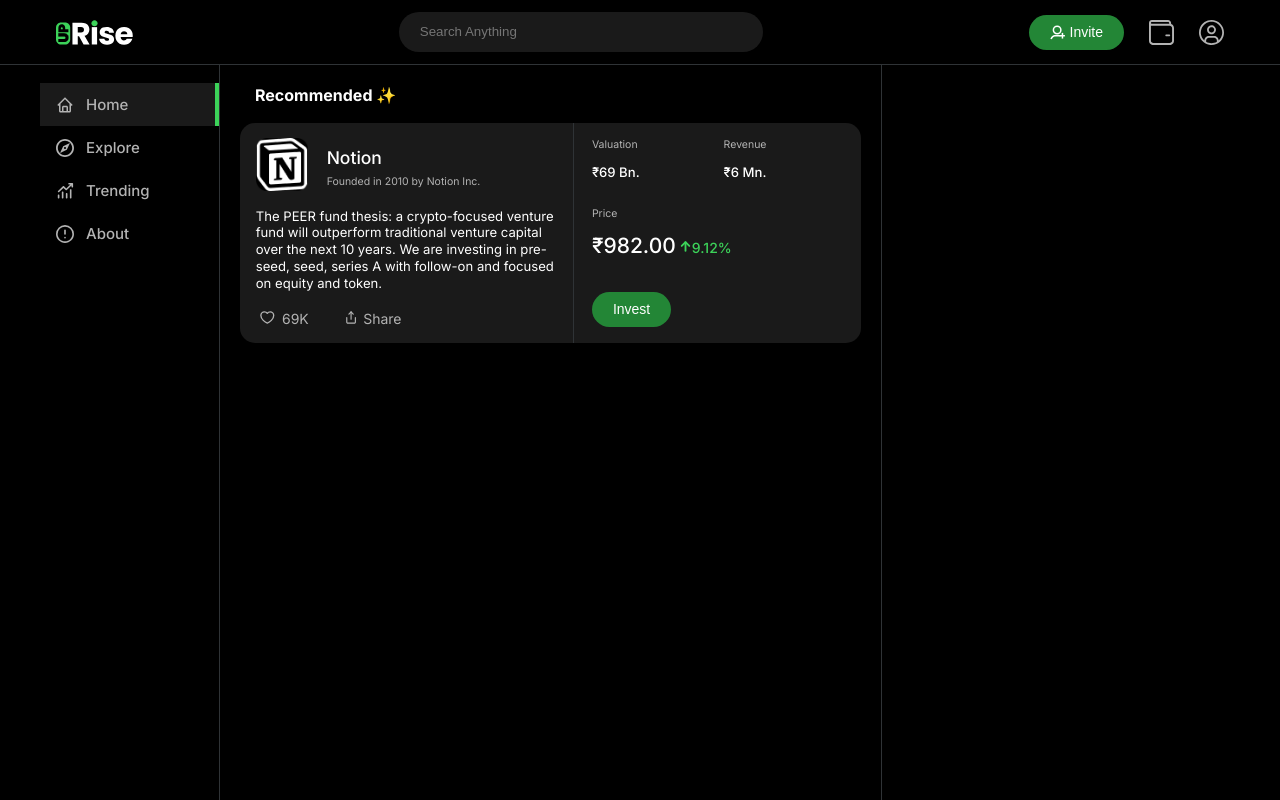
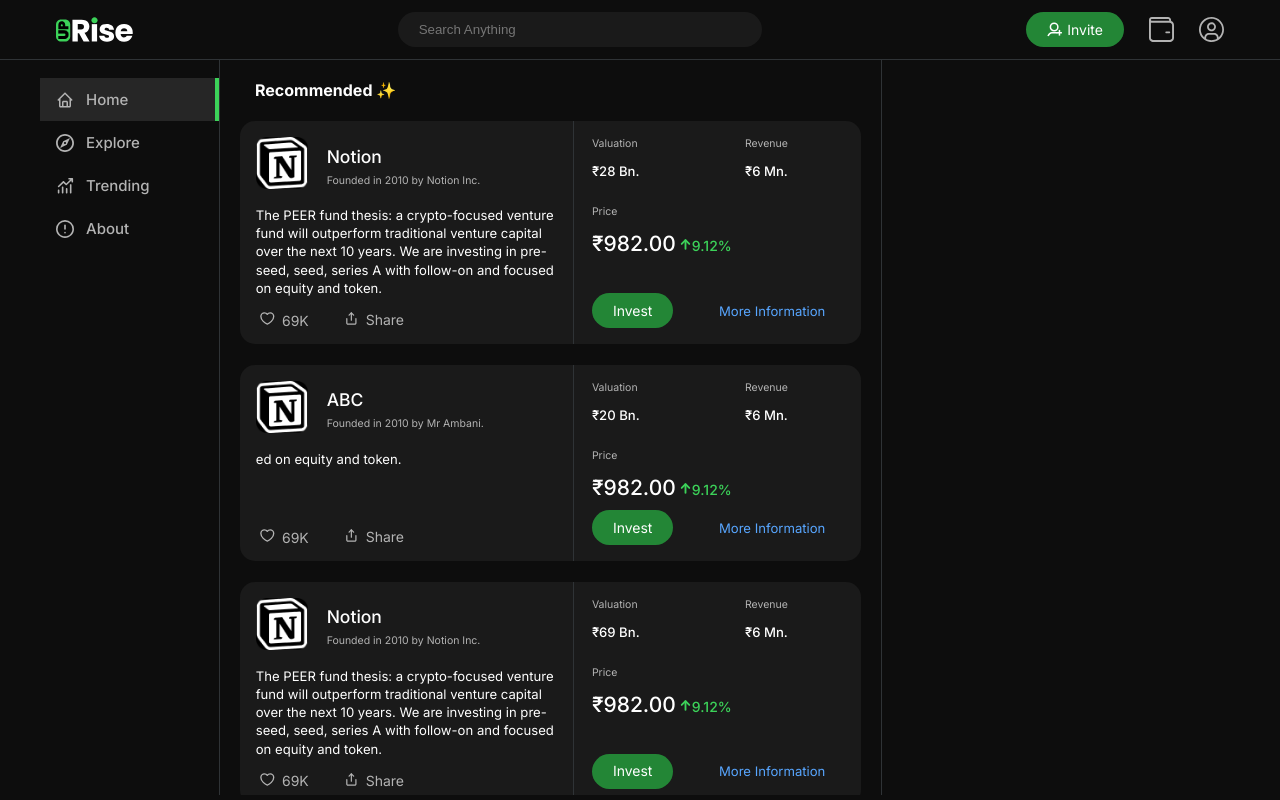
Before and after one commit to codeonec/theproject, a Next.js app: page / in a window 1280 px wide. Built offline with nearby package versions, Linux system fonts and the light colour scheme.

Commit message:
big changes

```diff
--- a/components/Card.js
+++ b/components/Card.js
@@ -18,10 +18,14 @@
           {description}
         </div>
         <div className={styles.likeNshare}>
-          <img src="Icons/like.svg" alt="" />
-          <span id="likeCount">{likeCount}</span>
-          <img src="Icons/share.svg" alt="" />
-          <span>Share</span>
+          <div className={styles.like}>
+            <img src="Icons/like.svg" alt="" />
+            <span id="likeCount">{likeCount}</span>
+          </div>
+          <div className={styles.share}>
+            <img src="Icons/share.svg" alt="" />
+            <span>Share</span>
+            </div>
         </div>
       </div>
       <div className={styles.stats}>
@@ -45,7 +49,7 @@
         </div>
         <div className={styles.invest}>
           <Button specs={{text:"Invest"}}></Button>
-          <div className={styles.moreInfo}></div>
+          <div className={styles.moreInfo}>More Information</div>
         </div>
       </div>
     </div>
--- a/components/TopBar/index.js
+++ b/components/TopBar/index.js
@@ -27,7 +27,7 @@
             gap: 25px;
           }
           .topbar-content-input {
-            line-height: 40px;
+            line-height: 2.5rem;
             padding: 0rem 1.5rem;
             width: 26rem;
             background-color: var(--bg-secondary);
@@ -35,6 +35,7 @@
             border: none;
             border-radius: 30px;
           }
+
           .topbar-content-input:focus {
             outline: none;
           }
--- a/pages/_app.js
+++ b/pages/_app.js
@@ -25,7 +25,7 @@
             }
           `}
       </style>
-      <div class="appWrap">
+      <div className="appWrap">
         {router.pathname !== '/sign_in' && <TopBar />}
         <div className='app_container'>
           {router.pathname !== '/sign_in' && <SideBar />}
--- a/pages/index.js
+++ b/pages/index.js
@@ -28,6 +28,30 @@
             image={<img src="/pngs/icon.png" />}
             revenue="6 Mn"
             price="982.00"
+            valuation="28 Bn"
+            founded="Founded in 2010 by Notion Inc."
+            likeCount="69K"
+            percent={9.12}
+            name="Notion"
+            description="The PEER fund thesis: a crypto-focused venture fund will outperform traditional venture capital over the next 10 years. We are investing in pre-seed, seed, series A with follow-on and focused on equity and token."
+          />
+          <Card
+            dollar="₹"
+            image={<img src="/pngs/icon.png" />}
+            revenue="6 Mn"
+            price="982.00"
+            valuation="20 Bn"
+            founded="Founded in 2010 by Mr Ambani."
+            likeCount="69K"
+            percent={9.12}
+            name="ABC"
+            description="ed on equity and token."
+          />
+          <Card
+            dollar="₹"
+            image={<img src="/pngs/icon.png" />}
+            revenue="6 Mn"
+            price="982.00"
             valuation="69 Bn"
             founded="Founded in 2010 by Notion Inc."
             likeCount="69K"
--- a/styles/Card.module.css
+++ b/styles/Card.module.css
@@ -1,15 +1,17 @@
 .Card{
+    min-height: 14rem;
     background-color: var(--bg-secondary);
     display: flex;
     border-radius: 15px;
-    margin: 1.25rem 0;
+    margin: 1.5rem 0;
 }
 .information{
+    display: flex;
+    flex-direction: column;
     border-right: 1px solid var(--border);
     padding: 1.125rem;
 }
 .pic img{
-    user-select: none;
     width: 3.75rem;
     height: 3.75rem;
 }
@@ -30,18 +32,32 @@
 }
 .description{
     margin-top: 1.2rem;
-    line-height: 1.2rem;
+    margin-bottom: 1rem;
+    line-height: 1.3rem;
     width: 21.5625rem;
     font-size: 0.9375rem;
 }
 .likeNshare{
-    margin: 1.3125rem 0 0 0.3125rem;
+    margin-top: auto;
+    display: flex;
+    margin-left:0.3125rem;
+}
+.like{
+    margin-right: 2.625rem;
+    /* padding: 5px 8px;
+    border-radius: 20px; */
+}
+.like span{
+    padding-top: 0.25rem;
+}
+.like:hover{
+    cursor: pointer;
 }
 .likeNshare img{
     height: 0.9375rem;
 }
 .likeNshare span{
-    margin: 0 2.625rem 0 0.5rem;
+    margin-left:0.5rem;
     color: var(--text-secondary);
 }
 .stats{
@@ -51,6 +67,9 @@
 }
 .topStats{
     display: flex;
+    justify-content:space-between;
+    width: 14rem;
+    margin-right: 4rem;
 }
 .statTitle{
     font-size: 0.75rem;
@@ -63,7 +82,7 @@
     margin-top: 0.625rem;
 }
 .revenue{
-    margin: 0 5.5rem 0 6rem ;
+    /* margin: 0 5.5rem 0 6rem ; */
 }
 .price{
     margin-top: 1.875rem;
@@ -84,3 +103,9 @@
     align-items: center;
     margin-top: auto;
 }
+.moreInfo{
+    color: var(--blue-text);
+    font-size: 0.9375rem;
+    margin-left: 3.25rem;
+    cursor: pointer;
+}
--- a/styles/globals.css
+++ b/styles/globals.css
@@ -1,7 +1,7 @@
 @import url("https://fonts.googleapis.com/css2?family=Inter:wght@300;400;500;600;700;800&family=Work+Sans:wght@200&display=swap");
 
 :root {
-  --bg-main: #000;
+  --bg-main: #0d0d0d;
   --bg-secondary: #1a1a1a;
   --border: #2f3336;
   --text-main: #fefefe;
@@ -23,6 +23,14 @@
   color: var(--text-main);
 }
 
+::selection{
+  color: rgb(46, 255, 5);
+  background-color: rgb(37, 37, 37);
+}
+img{
+  user-select: none;
+}
+
 a {
   color: inherit;
   text-decoration: none;
@@ -39,6 +47,11 @@
 .cursor-pointer {
   cursor: pointer;
 }
+
+button{
+  font-family: Inter;
+}
+
 @media (max-width: 1285px) {
   html {
     font-size: 14px;
--- a/styles/index.module.css
+++ b/styles/index.module.css
@@ -1,10 +1,14 @@
 .cards{
     padding: 20px;
     border-right: 1px solid var(--border);
-    min-height: calc(100vh - 65px);
+    height: calc(100vh - 65px);
+    overflow-y: scroll;
 }
 .recommended{
     font-size: 16px;
     font-weight: bold;
     margin-left: 15px;
 }
+.cards::-webkit-scrollbar {
+    width: 0;
+}
```
Also changed, not shown: public/Icons/share.svg.
